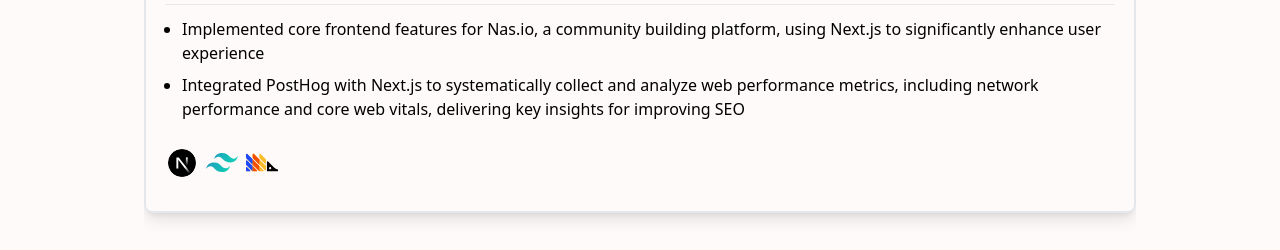
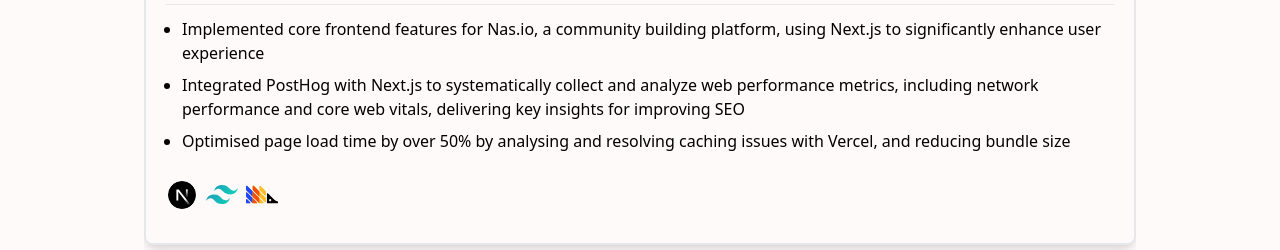
Before and after one commit to njxue/portfolio_astro, an Astro site: page / in a window 1280 px wide. Shown: the part 711-961 px from the top of the page. Built offline with nearby package versions, Linux system fonts and the light colour scheme; Astro itself is replaced by a stand-in of ours.

Commit message:
Update job description at Nas

```diff
--- a/src/data/WorkExperiences.js
+++ b/src/data/WorkExperiences.js
@@ -12,6 +12,7 @@
     deliverables: [
       "Implemented core frontend features for Nas.io, a community building platform, using Next.js to significantly enhance user experience",
       "Integrated PostHog with Next.js to systematically collect and analyze web performance metrics, including network performance and core web vitals, delivering key insights for improving SEO",
+      "Optimised page load time by over 50% by analysing and resolving caching issues with Vercel, and reducing bundle size",
     ],
     techs: [NEXT, TAILWIND, POSTHOG],
     logo: "/images/nasLogo.jfif",
```
